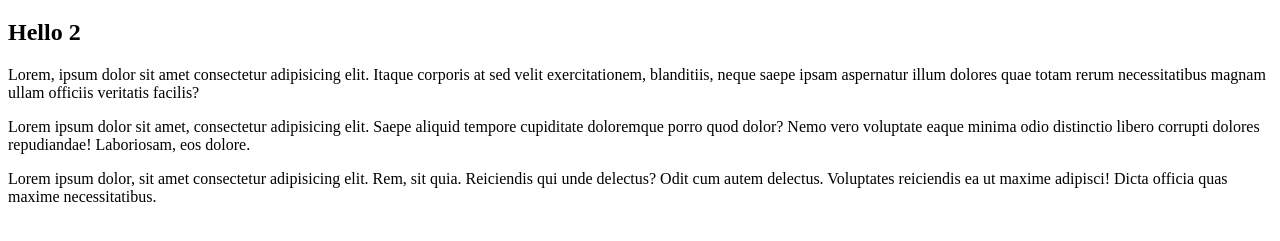
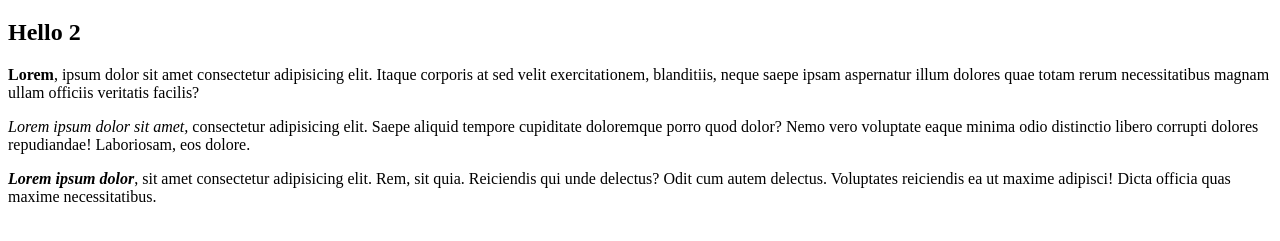
Before and after one commit to paren-thesis/webtech, a plain HTML site: page HTML/index.html in a window 1280 px wide. Shown: the part 61-302 px from the top of the page. Drawn offline with Linux system fonts and the light colour scheme.

Commit message:
Strong and Italice [noted]

```diff
--- a/HTML/index.html
+++ b/HTML/index.html
@@ -9,13 +9,13 @@
     <h1>Hello 1</h1>
     <h2>Hello 2</h2>
 
-    <p>Lorem, ipsum dolor sit amet consectetur adipisicing elit. Itaque corporis at sed velit exercitationem,
+    <p><strong>Lorem</strong>, ipsum dolor sit amet consectetur adipisicing elit. Itaque corporis at sed velit exercitationem,
         blanditiis, neque saepe ipsam aspernatur illum dolores quae totam rerum necessitatibus magnam ullam officiis
         veritatis facilis?</p>
-    <p>Lorem ipsum dolor sit amet, consectetur adipisicing elit. Saepe aliquid tempore cupiditate doloremque porro quod
+    <p><em>Lorem ipsum dolor sit amet,</em> consectetur adipisicing elit. Saepe aliquid tempore cupiditate doloremque porro quod
         dolor? Nemo vero voluptate eaque minima odio distinctio libero corrupti dolores repudiandae! Laboriosam, eos
         dolore.</p>
-    <p>Lorem ipsum dolor, sit amet consectetur adipisicing elit. Rem, sit quia. Reiciendis qui unde delectus? Odit cum
+    <p><em><strong>Lorem ipsum dolor</strong></em>, sit amet consectetur adipisicing elit. Rem, sit quia. Reiciendis qui unde delectus? Odit cum
         autem delectus. Voluptates reiciendis ea ut maxime adipisci! Dicta officia quas maxime necessitatibus. </p>
 </body>
 
```
Also changed, not shown: HowtheInternetWorks/notes.txt.
